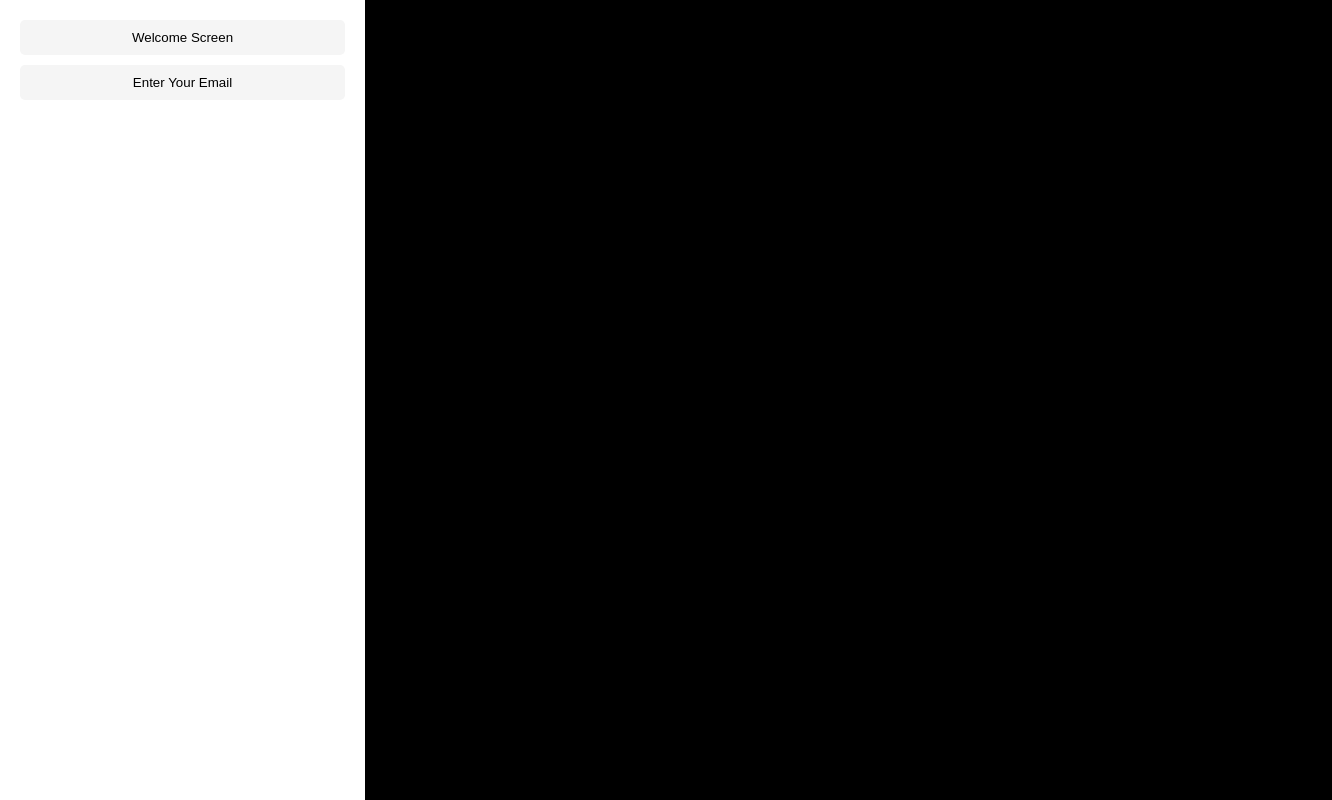
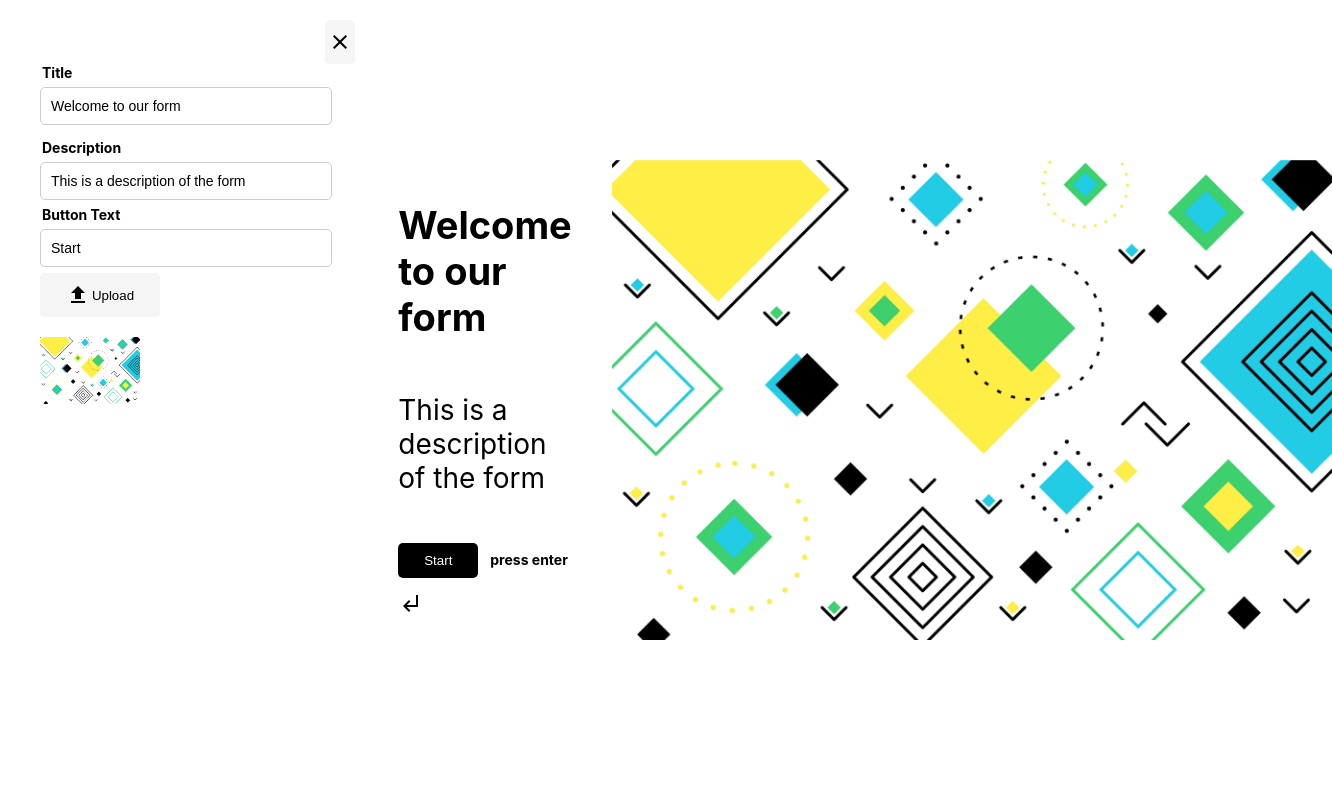
Before and after one commit to supuni97/buildform-replication, a React (Create React App) app: page / in a window 1280 px wide. Shown: the whole page, 1332 px wide, since content can reach past the window. Built offline with nearby package versions, Linux system fonts and the light colour scheme.

Commit message:
Updated some components and css

```diff
--- a/src/components/UiPage.css
+++ b/src/components/UiPage.css
@@ -9,8 +9,8 @@
 }
 
 body {
-    background-color: black;
-    color: white;
+    color: black(164, 83, 83);
+    background-color: white;
 }
 
 .modal {
@@ -88,6 +88,7 @@ img {
 }
 
 .display-content {
+    color: #000;
     display: flex;
     align-items: center;
     justify-content: center;
@@ -97,10 +98,11 @@ img {
 }
 
 .display-content2 {
+    color: #000;
     display: flex;
     align-items: center;
     justify-content: center;
-    margin-left: 450px;
+    margin-left: 500px;
     height: 100%;
     transition: flex-direction 0.3s;
 }
@@ -125,6 +127,10 @@ img {
     font-size: 28px;
 }
 
+.content-text label{
+    margin-left: 10px;
+}
+
 .layout-button {
     margin: 10px;
     padding: 2px;
@@ -145,8 +151,8 @@ img {
     cursor: pointer;
     border-radius: 5px;
     width: 80px;
-    background-color: white;
-    color: black;
+    background-color: black;
+    color: white;
 }
 
 .custom-file-upload {
@@ -154,7 +160,6 @@ img {
     align-items: center;
     justify-content: center;
     cursor: pointer;
-    background-color: rgb(161, 28, 28);
     color: black;
     border-radius: 5px;
     text-align: center;
@@ -206,8 +211,6 @@ img {
     text-align: center;
     width: 120px;
 }
-
-
 
 .modal-image {
     width: 100px;
@@ -263,7 +266,7 @@ img {
 }
 
 @media (max-width: 768px) {
-    .display-content {
+    .display-content, .display-content2 {
         flex-direction: column;
     }
 }
--- a/src/components/UiPage.js
+++ b/src/components/UiPage.js
@@ -4,17 +4,21 @@ import FileUploadIcon from '@mui/icons-material/FileUpload';
 import CloseIcon from '@mui/icons-material/Close';
 import AlignHorizontalLeftIcon from '@mui/icons-material/AlignHorizontalLeft';
 import SquareIcon from '@mui/icons-material/Square';
+import { TextField } from '@mui/material';
+import SubdirectoryArrowLeftIcon from '@mui/icons-material/SubdirectoryArrowLeft';
+import DefaultImg from './Default.jpg';
+import ArrowRightAltIcon from '@mui/icons-material/ArrowRightAlt';
 
 const UiPage = () => {
-  const [activeTab, setActiveTab] = useState(null);
+  const [activeTab, setActiveTab] = useState('welcome');
   const [title, setTitle] = useState('Welcome to our form');
   const [description, setDescription] = useState('This is a description of the form');
-  const [image, setImage] = useState(null);
+  const [image, setImage] = useState(DefaultImg);
   const [btntext, setBtntext] = useState('Start');
   const [layout, setLayout] = useState('left');
   const [email, setEmail] = useState('Enter your email');
   const [contact, setContact] = useState('This will be used to contact you for next steps.');
-
+  const [emailError, setEmailError] = useState('');
 
   const handleImageUpload = (e) => {
     setImage(URL.createObjectURL(e.target.files[0]));
@@ -25,7 +29,7 @@ const UiPage = () => {
   };
 
   const handleRemoveImage = () => {
-    setImage(null);
+    setImage(DefaultImg);
     document.getElementById('fileInput').value = null;
   };
 
@@ -35,6 +39,17 @@ const UiPage = () => {
 
   const handleLayoutRight = () => {
     setLayout('right');
+  };
+
+  const handleEmailChange = (e) => {
+    const newEmail = e.target.value;
+    setEmail(newEmail);
+
+    if (!newEmail.includes('.') || !newEmail.includes('@')) {
+      setEmailError('Invalid email address. Please include "@" and "."');
+    } else {
+      setEmailError('');
+    }
   };
 
   return (
@@ -77,10 +92,11 @@ const UiPage = () => {
               style={{ display: 'none' }}
               onChange={handleImageUpload}
             />
-            {image && <img src={image} alt="Uploaded"  className="modal-image" />}
-            {image && (
+            <img src={image} alt="Displayed" className="modal-image" />
+            {image !== DefaultImg && (
               <div>
                 <button onClick={handleRemoveImage} className='remove-image-btn'>Remove Image</button>
+                <div>
                 <label>Placement</label>
                 <button onClick={handleLayoutLeft} className='layout-button'>
                   <AlignHorizontalLeftIcon className='layout-icon' />
@@ -90,6 +106,7 @@ const UiPage = () => {
                   <SquareIcon className='layout-icon'/>
                   <AlignHorizontalLeftIcon className='layout-icon' />
                 </button>
+                </div>
               </div>
             )}
           </div>
@@ -99,11 +116,14 @@ const UiPage = () => {
             <button className='close-btn' onClick={() => setActiveTab(null)}>
               <CloseIcon />
             </button>
-            <label>Title</label>
-            <input
-              type="text"
+            <label>Email</label>
+            <TextField
               value={email}
-              onChange={(e) => setEmail(e.target.value)}
+              onChange={handleEmailChange}
+              error={!!emailError}
+              helperText={emailError}
+              fullWidth
+              margin="normal"
             />
             <label>Description</label>
             <input
@@ -118,21 +138,27 @@ const UiPage = () => {
           <div className='content-text'>
             <h1>{title}</h1>
             <p>{description}</p>
-            <button>{btntext}</button>
+            <div>
+              <button>{btntext}</button>
+              <label>press enter</label>
+              <SubdirectoryArrowLeftIcon />
+            </div>
           </div>
-          {image && <img src={image} alt="Uploaded" />}
+          <img src={image} alt="Displayed" />
         </div>
       )}
       {activeTab === 'email' && (
         <div className="display-content2">
           <div className='content-text'>
-            <h1>{email}</h1>
+            <h1>1
+            <ArrowRightAltIcon/>
+            {email}</h1>
             <p>{contact}</p>
-        <input
-            type="text"
+            <input
+              type="text"
               placeholder="Type here..."
               className="underline-input"
-        />
+            />
           </div>
         </div>
       )}
```
Also changed, not shown: src/components/Default.jpg (added).
